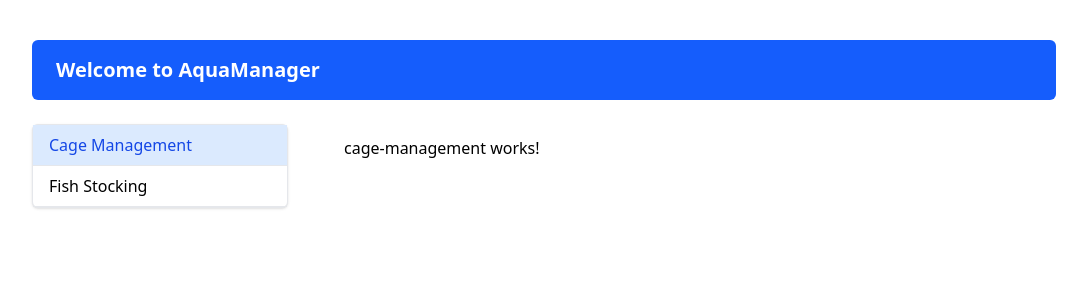
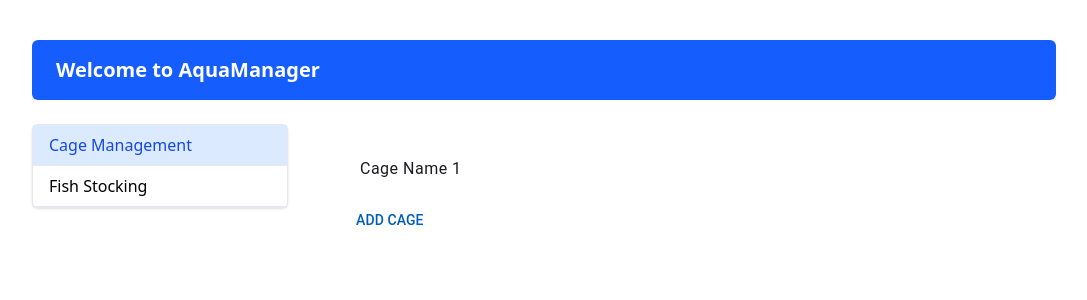
Before and after one commit to mariosmorfo/aquaManager-project, an Angular app: page /cage-management in a window 1280 px wide. Shown: the top 300 px of the page, without its empty margins (96-1183 px from the left). Built offline with nearby package versions, Linux system fonts and the light colour scheme.

Commit message:
feat: create a list to display cage insertion

```diff
--- a/src/app/components/cage-management/cage-management.html
+++ b/src/app/components/cage-management/cage-management.html
@@ -1 +1,9 @@
-<p>cage-management works!</p>
+<mat-list>
+  <mat-list-item *ngFor="let cage of cageList">
+    <span matListItemTitle>{{ cage }}</span>
+  </mat-list-item>
+</mat-list>
+
+<div>
+  <button mat-button (click)="addCage()">ADD CAGE</button>
+</div>
```
